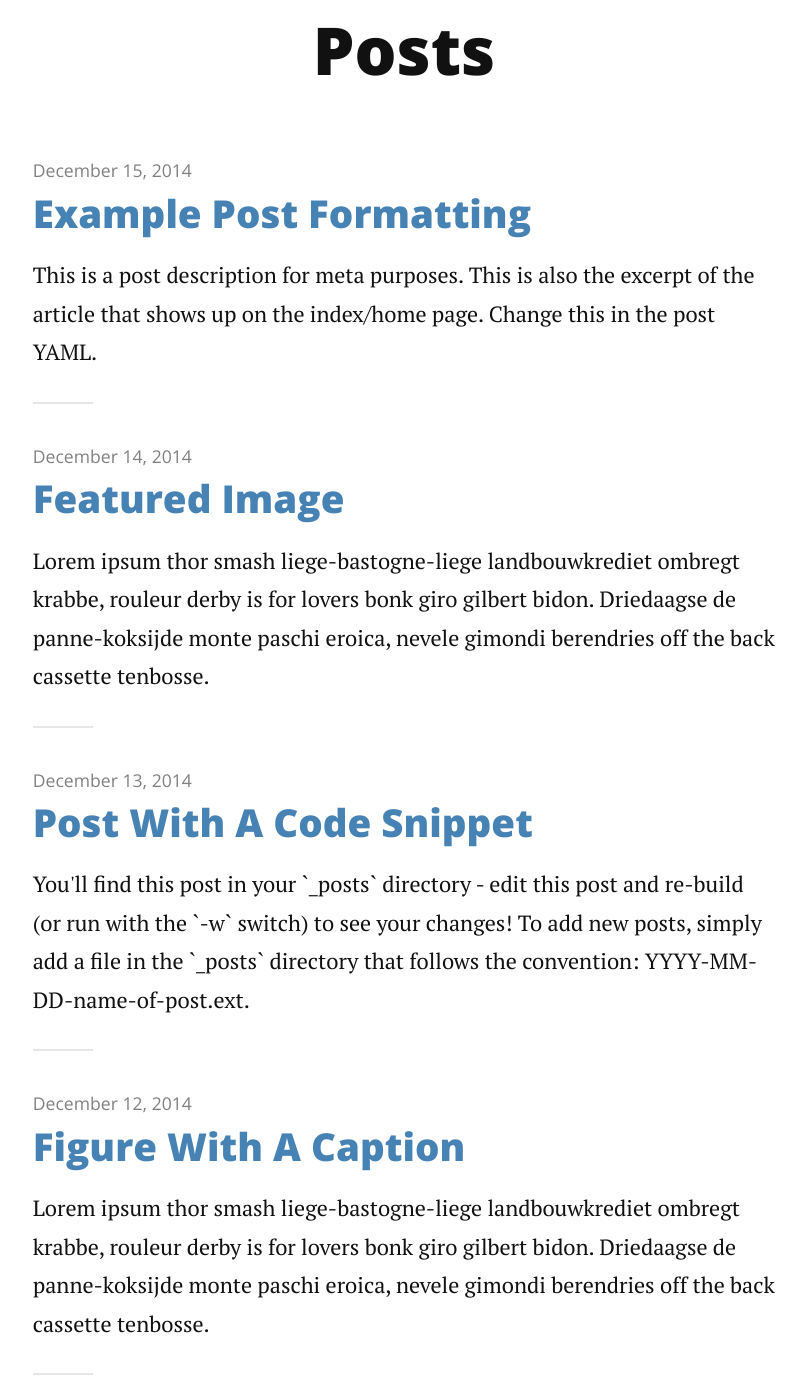
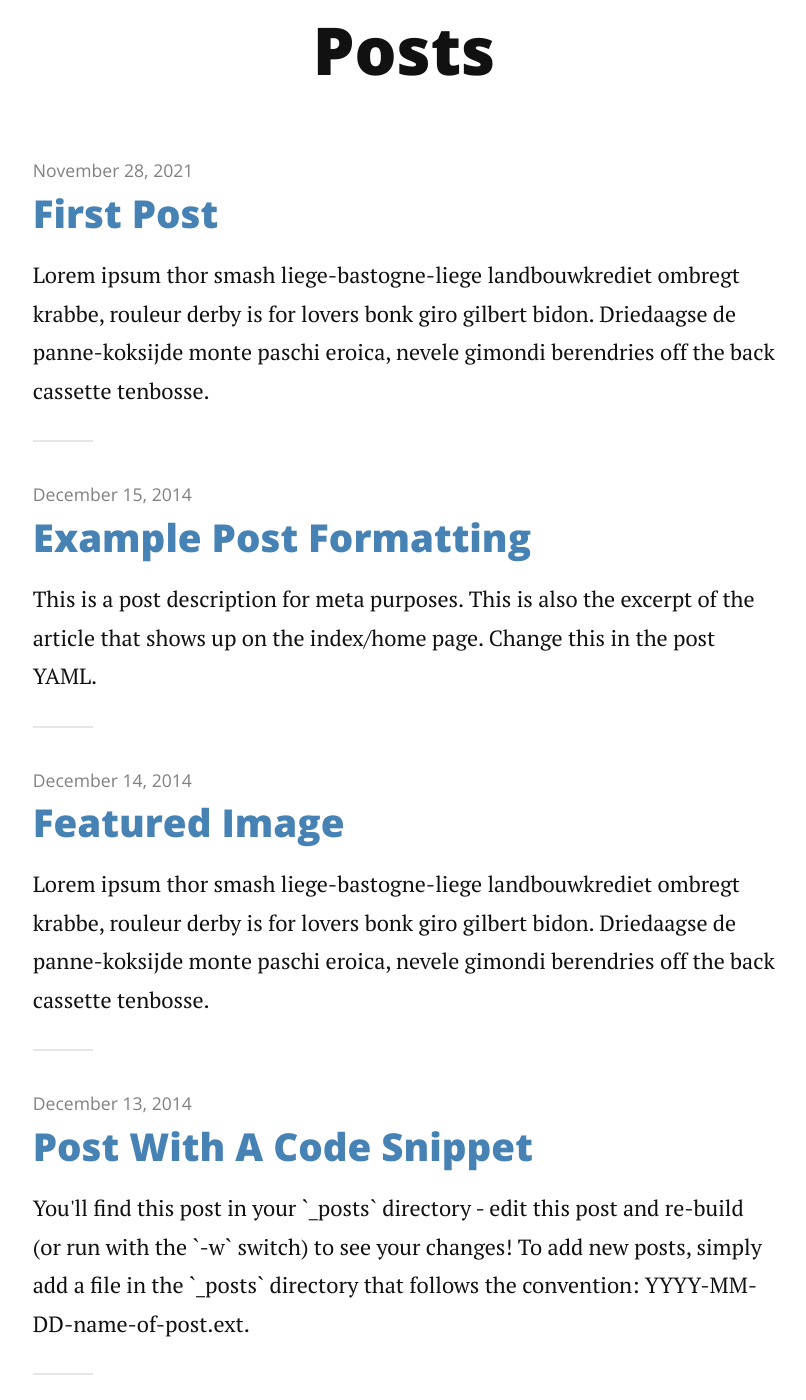
Before and after one commit to 250b/250b.github.io, a Jekyll site: the page built from index.html, in a window 1280 px wide and 1400 px high, scrolled down 347 px. Shown: the whole window, without its empty margins (236-1042 px from the left). Built offline with Jekyll 4.4.1, drawn with Linux system fonts in a browser that asks for light colours; nearby versions of some CDN libraries; the list of posts is cut into pages by our own code; some of the changed text lies outside the part shown.

Commit message:
Update fisrt post

```diff
--- a/_posts/2014-12-11-image-in-post.markdown
+++ b/_posts/2014-12-11-image-in-post.markdown
@@ -1,7 +1,7 @@
 ---
 layout: post
-title:  "Image in Post"
-date:   2014-12-11
+title:  "First Post"
+date:   2021-11-28
 ---
 
 <p class="intro"><span class="dropcap">L</span>orem ipsum thor smash liege-bastogne-liege landbouwkrediet ombregt krabbe, rouleur derby is for lovers bonk giro gilbert bidon. Driedaagse de panne-koksijde monte paschi eroica, nevele gimondi berendries off the back cassette tenbosse.</p>
```
